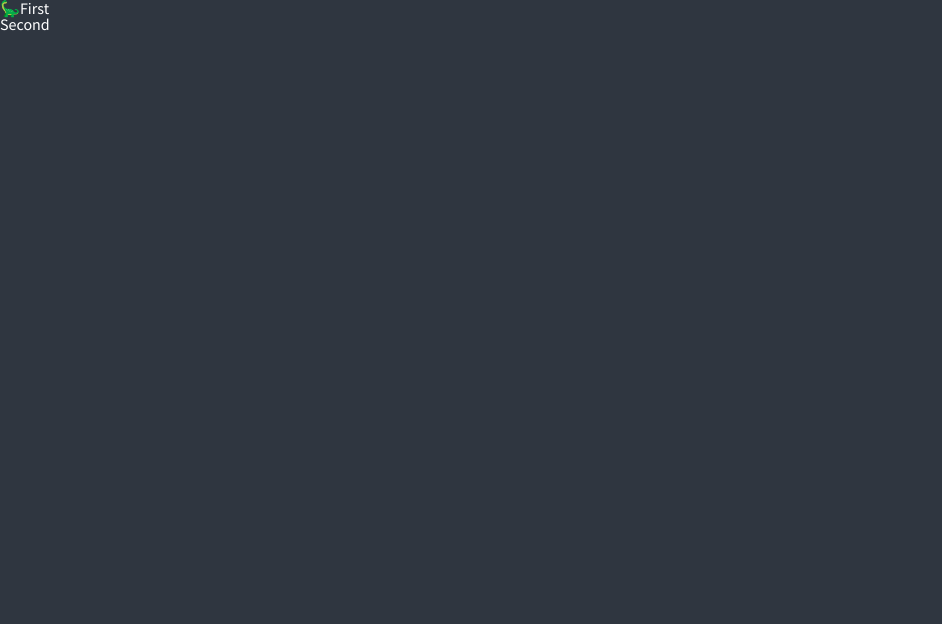
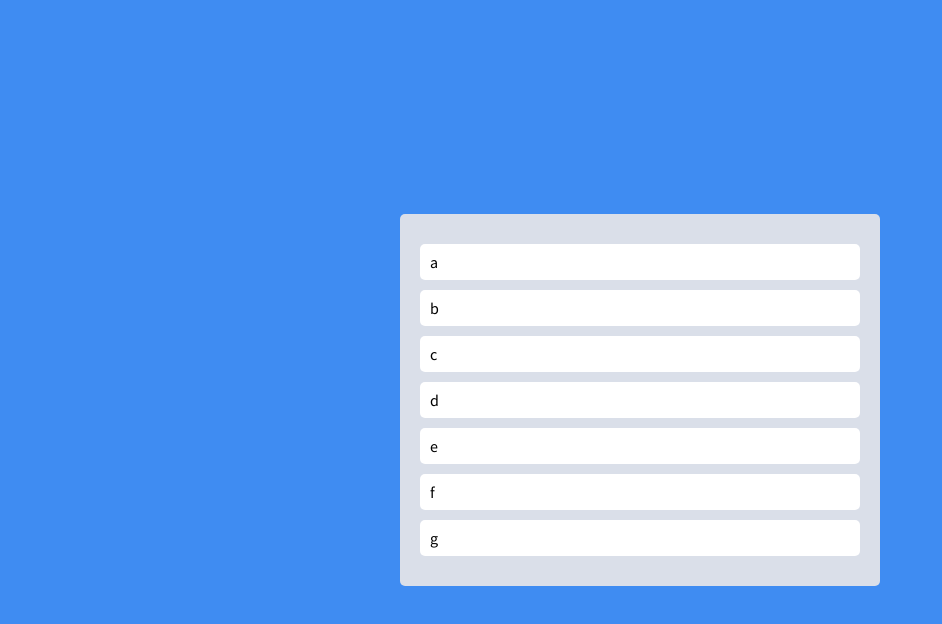
Before and after one commit to kjkorea-dev/nomadcoders_react-master-class, a React (Create React App) app: page / in a window 1280 px wide. Shown: the top 624 px of the page, without its empty margins (0-942 px from the left). Built offline with nearby package versions, Linux system fonts and the light colour scheme.

Commit message:
Styles and placeholder

```diff
--- a/src/App.tsx
+++ b/src/App.tsx
@@ -1,6 +1,10 @@
 import React from "react";
-import { ThemeProvider, createGlobalStyle, css } from "styled-components";
-import { darkTheme } from "./theme";
+import styled, {
+  ThemeProvider,
+  createGlobalStyle,
+  css,
+} from "styled-components";
+import { theme } from "./theme";
 import { DragDropContext, Draggable, Droppable } from "react-beautiful-dnd";
 
 const reset = css`
@@ -143,7 +147,7 @@
   body {
     font-family: "Source Sans Pro", sans-serif;
     background-color: ${(props) => props.theme.bgColor};
-    color: ${(props) => props.theme.textColor};
+    color: black;
   }
   a {
     text-decoration: none;
@@ -153,40 +157,69 @@
 
 const GlobalStyle = createGlobalStyle`${reset}`;
 
+const Wrapper = styled.div`
+  display: flex;
+  max-width: 480px;
+  width: 100%;
+  margin: 0 auto;
+  justify-content: center;
+  align-items: center;
+  height: 100vh;
+`;
+
+const Boards = styled.div`
+  display: grid;
+  width: 100%;
+  grid-template-columns: repeat(1, 1fr);
+`;
+
+const Board = styled.div`
+  background-color: ${(props) => props.theme.boardColor};
+  padding: 20px;
+  border-radius: 5px;
+  min-height: 200px;
+`;
+
+const Card = styled.div`
+  background-color: ${(props) => props.theme.cardColor};
+  padding: 10px;
+  border-radius: 5px;
+  margin: 10px 0;
+`;
+
+const toDos = ["a", "b", "c", "d", "e", "f", "g"];
+
 const App = () => {
   const onDragEnd = () => {};
   return (
     <>
-      <ThemeProvider theme={darkTheme}>
+      <ThemeProvider theme={theme}>
         <GlobalStyle />
         <DragDropContext onDragEnd={onDragEnd}>
-          <div>
+          <Wrapper>
+            <Boards>
               <Droppable droppableId="one">
                 {(provided) => (
-                <ul ref={provided.innerRef} {...provided.droppableProps}>
-                  <Draggable draggableId="first" index={0}>
+                  <Board ref={provided.innerRef} {...provided.droppableProps}>
+                    {toDos.map((toDo, index) => (
+                      <Draggable draggableId={toDo} index={index} key={index}>
                         {(provided) => (
-                      <li ref={provided.innerRef} {...provided.draggableProps}>
-                        <span {...provided.dragHandleProps}>🦕</span>
-                        First
-                      </li>
-                    )}
-                  </Draggable>
-                  <Draggable draggableId="second" index={1}>
-                    {(provided) => (
-                      <li
+                          <Card
                             ref={provided.innerRef}
                             {...provided.draggableProps}
                             {...provided.dragHandleProps}
                           >
-                        Second
-                      </li>
+                            {toDo}
+                          </Card>
                         )}
                       </Draggable>
-                </ul>
+                    ))}
+                    {provided.placeholder}
+                  </Board>
                 )}
               </Droppable>
-          </div>
+            </Boards>
+          </Wrapper>
         </DragDropContext>
       </ThemeProvider>
     </>
--- a/src/coin/App.tsx
+++ b/src/coin/App.tsx
@@ -2,7 +2,7 @@
 import { createGlobalStyle, css, ThemeProvider } from "styled-components";
 import { QueryClient, QueryClientProvider } from "@tanstack/react-query";
 import { ReactQueryDevtools } from "@tanstack/react-query-devtools";
-import { darkTheme, lightTheme } from "../theme";
+import { darkTheme, lightTheme } from "./theme";
 import { useRecoilValue } from "recoil";
 import { isDarkAtom } from "./atoms";
 
--- /dev/null
+++ b/src/coin/theme.ts
@@ -0,0 +1,13 @@
+import { DefaultTheme } from "styled-components";
+
+export const darkTheme: DefaultTheme = {
+  bgColor: "#2f3640",
+  textColor: "white",
+  accentColor: "#4cd137",
+};
+
+export const lightTheme: DefaultTheme = {
+  bgColor: "whitesmoke",
+  textColor: "black",
+  accentColor: "#4cd137",
+};
--- a/src/convertor/App.tsx
+++ b/src/convertor/App.tsx
@@ -1,6 +1,6 @@
 import React from "react";
 import { ThemeProvider, createGlobalStyle, css } from "styled-components";
-import { darkTheme } from "../theme";
+import { darkTheme } from "./theme";
 import { useRecoilState } from "recoil";
 import { hourSelector, minuteState } from "./atoms";
 
--- a/src/styled.d.ts
+++ b/src/styled.d.ts
@@ -2,8 +2,10 @@
 
 declare module "styled-components" {
   export interface DefaultTheme {
-    textColor: string;
     bgColor: string;
-    accentColor: string;
+    textColor?: string;
+    accentColor?: string;
+    boardColor?: string;
+    cardColor?: string;
   }
 }
--- a/src/theme.ts
+++ b/src/theme.ts
@@ -1,13 +1,7 @@
 import { DefaultTheme } from "styled-components";
 
-export const darkTheme: DefaultTheme = {
-  bgColor: "#2f3640",
-  textColor: "white",
-  accentColor: "#4cd137",
+export const theme: DefaultTheme = {
+  bgColor: "#3F8CF2",
+  boardColor: "#DADFE9",
+  cardColor: "white",
 };
-
-export const lightTheme: DefaultTheme = {
-  bgColor: "whitesmoke",
-  textColor: "black",
-  accentColor: "#4cd137",
-};
```
Also changed, not shown: src/convertor/styled.d.ts (deleted, +0 -9 lines), src/todo/styled.d.ts (deleted, +0 -9 lines). Lines whose indentation alone changed are shown as unchanged.
